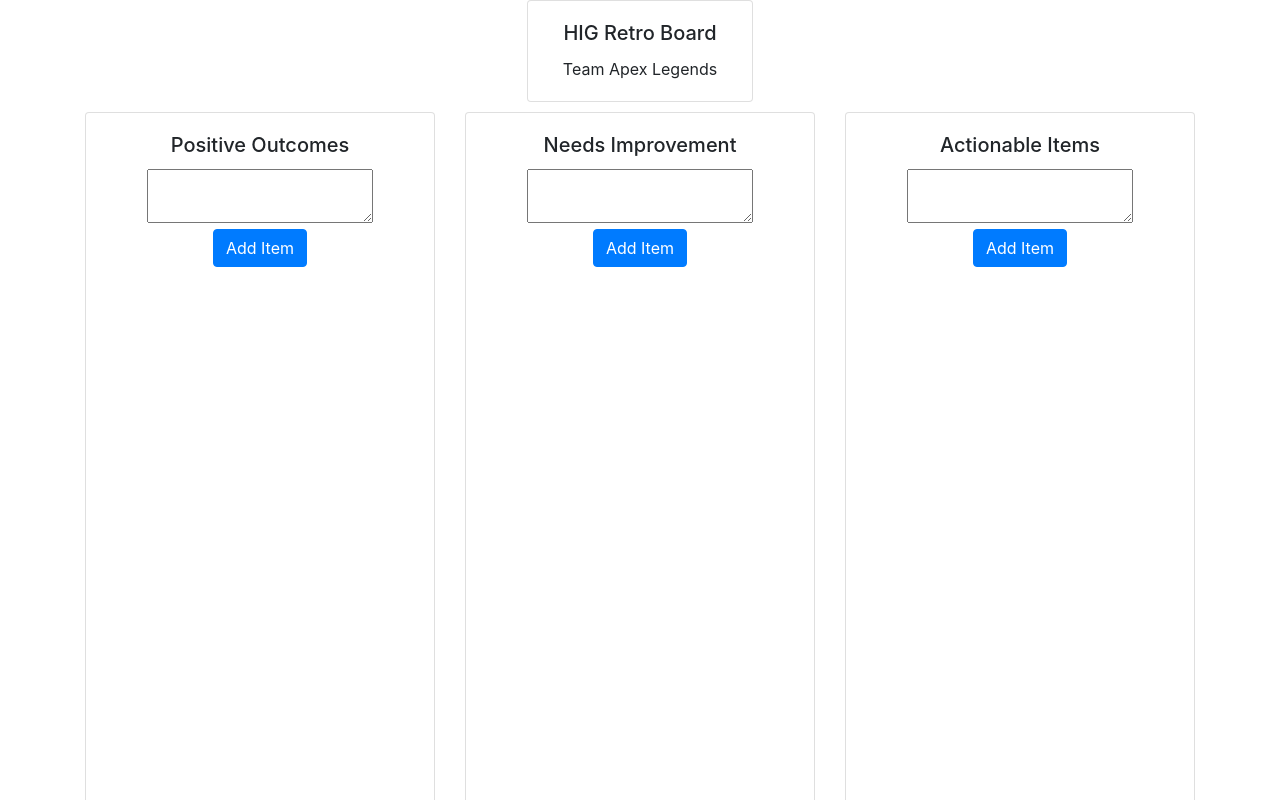
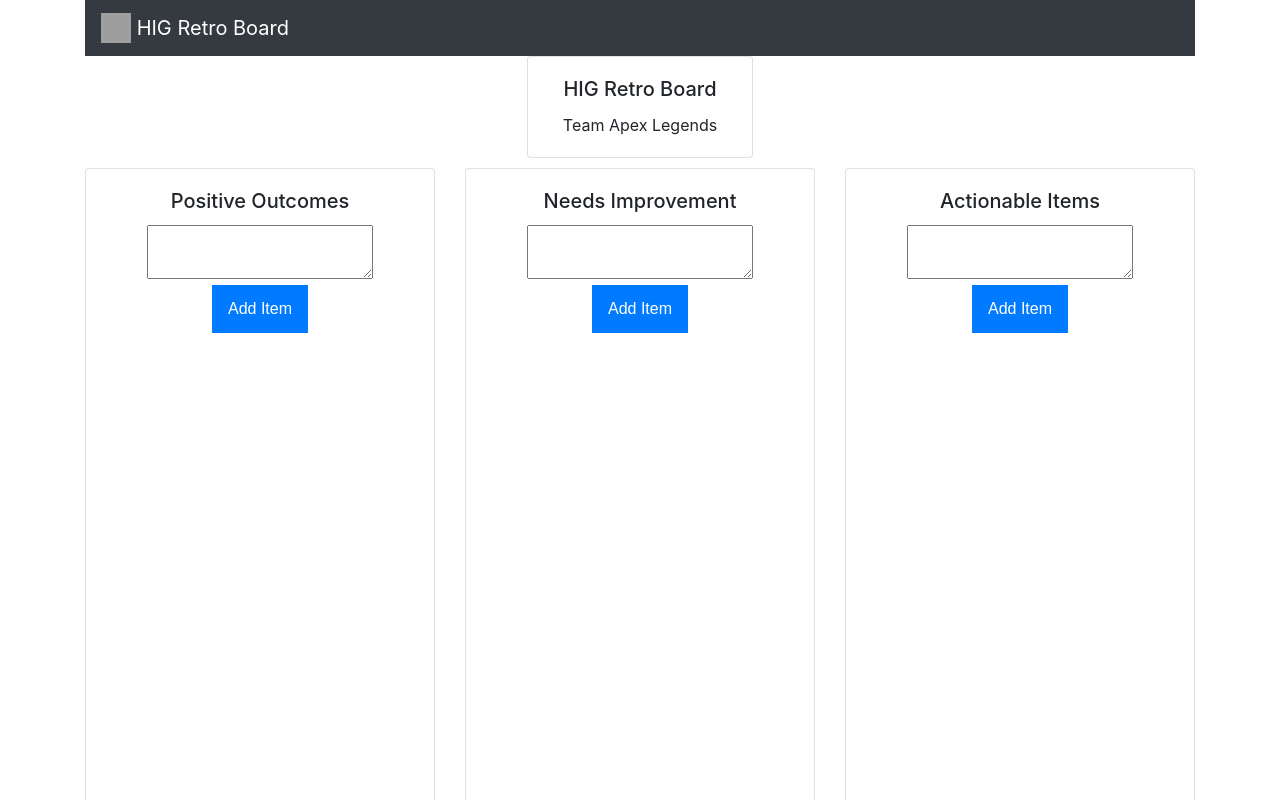
Before and after one commit to xysamrin0/hig-codeathon, a React (Create React App) app: page / in a window 1280 px wide. Shown: the top 800 px of the page. Built offline with nearby package versions, Linux system fonts and the light colour scheme; grey boxes are pictures that could not be loaded.

Commit message:
added css

```diff
--- a/src/App.css
+++ b/src/App.css
@@ -4,11 +4,35 @@
     margin-bottom: 10px; /* Added */
   }
 
-
-
-
-
-
+  .btn-secondary, a.btn-secondary {
+    background-color: #3a5a78;
+    color: #fff;
+    border: 1px solid #3a5a78;
+}
+.btn-lg, .btn-group-lg > .btn, a.btn-lg, .btn-group-lg > a.btn {
+    font-size: 1.125em;
+    line-height: 1.143em;
+    padding-top: 0.85em;
+    padding-bottom: 0.85em;
+}
+.btn-icon-lg, a.btn-icon-lg {
+    height: 52.49px;
+}
+.btn, a.btn {
+    border: none;
+    border-radius: 0;
+    color: #fff;
+    font-family: "HCo Gotham", arial, sans-serif;
+    font-style: normal;
+    padding: 0.75em 1em;
+    text-align: center;
+    vertical-align: middle;
+    white-space: normal;
+}
+.btn-block {
+    display: block;
+    width: 100%;
+}
 
   .App {
     text-align: center;
--- a/src/App.js
+++ b/src/App.js
@@ -1,7 +1,7 @@
 import './App.css';
 import React, {useEffect, useState} from "react";
 import ContentCard from './Components/ContentCard';
-import { Container, Row, Col, Card, Button} from 'react-bootstrap';
+import { Container, Row, Col, Card, Button, Navbar} from 'react-bootstrap';
 
 
 function App() {
@@ -49,6 +49,19 @@
   return (
     <div className="App">
       <Container>
+      <Navbar bg="dark" variant="dark">
+        <Navbar.Brand href="#home">
+        <img
+            alt=""
+            src="images/logo.svg"
+            width="30"
+            height="30"
+            className="d-inline-block align-top"
+        />{' '}
+        HIG Retro Board
+        </Navbar.Brand>
+
+        </Navbar>
           <Row>
             <Card>
               <Card.Body>
@@ -71,7 +84,7 @@
                 <Col>
                   <textarea value={positiveText} onChange={handleWentWellText} />
                 </Col>
-                <Button onClick={addWentWell} style={{ marginBottom: '5px' }}>Add Item</Button>
+                <Button class="btn btn-secondary btn-lg btn-block" onClick={addWentWell} style={{ marginBottom: '5px' }}>Add Item</Button>
 
                 {cardListPositive}
                 </Card.Text>
@@ -86,7 +99,7 @@
                 <Col>
                   <textarea value={improveText} onChange={handleImproveText} />
                 </Col>
-                <Button onClick={addImprove} style={{ marginBottom: '5px' }}>Add Item</Button>
+                <Button class="btn btn-secondary btn-lg btn-block" onClick={addImprove} style={{ marginBottom: '5px' }}>Add Item</Button>
 
                 {cardListImprove}
                 </Card.Text>
@@ -101,7 +114,7 @@
                 <Col>
                   <textarea value={actionText} onChange={handleActionText} />
                 </Col>
-                <Button onClick={addActionItem} style={{ marginBottom: '5px' }}>Add Item</Button>
+                <Button class="btn btn-secondary btn-lg btn-block" onClick={addActionItem} style={{ marginBottom: '5px' }}>Add Item</Button>
 
                 {cardListAction}
                 </Card.Text>
```
Also changed, not shown: src/images/logo.svg (added). Lines whose indentation alone changed are shown as unchanged.
